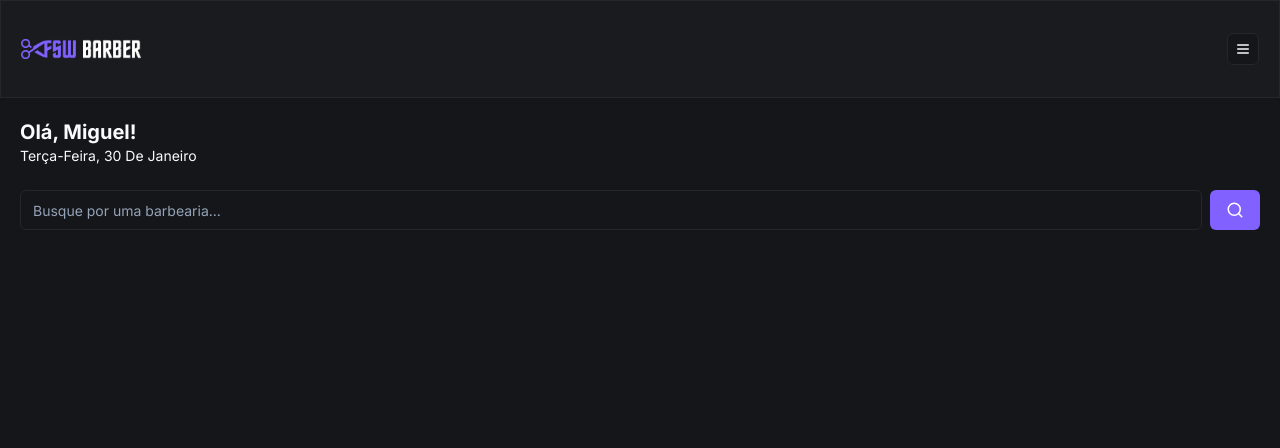
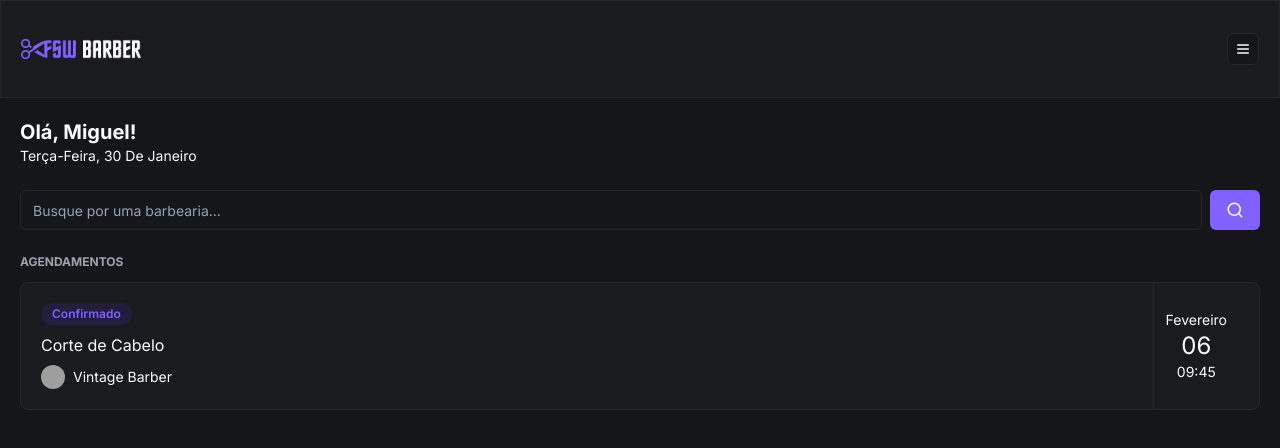
Before and after one commit to Augusto9237/sw-barber, a Next.js app: page / in a window 1280 px wide. Shown: the top 448 px of the page. Built offline with nearby package versions, Linux system fonts and the light colour scheme; grey boxes are pictures that could not be loaded.

Commit message:
feat: add initial book component

```diff
--- a/app/(home)/page.tsx
+++ b/app/(home)/page.tsx
@@ -2,6 +2,7 @@
 import Header from "../_components/header";
 import { ptBR } from 'date-fns/locale';
 import Search from './_components/search';
+import BookingItem from '../_components/booking-item';
 
 export default function Home() {
   return (
@@ -18,6 +19,11 @@
       <div className='px-5 mt-6'>
         <Search />
       </div>
+
+      <div className='px-5 mt-6'>
+        <h2 className='text-xs uppercase text-gray-400 font-bold mb-3'>Agendamentos</h2>
+        <BookingItem/>
+      </div>
     </div>
   );
 }
--- /dev/null
+++ b/app/_components/booking-item.tsx
@@ -0,0 +1,36 @@
+
+import { Avatar, AvatarFallback, AvatarImage } from "./ui/avatar";
+import { Badge } from "./ui/badge";
+import { Card, CardContent } from "./ui/card";
+
+export default function BookingItem() {
+    return (
+        <Card>
+            <CardContent className="flex flex-row justify-between p-5 py-0">
+                <div className="flex flex-col gap-2 py-5">
+                    <Badge className="bg-[#221C3D] text-primary hover:bg-[#221C3D] w-fit">
+                        Confirmado
+                    </Badge>
+
+                    <h2>Corte de Cabelo</h2>
+
+                    <div className="flex items-center gap-2">
+                        <Avatar className="w-6 h-6">
+                            <AvatarImage src="https://utfs.io/f/c97a2dc9-cf62-468b-a851-bfd2bdde775f-16p.png" />
+
+                            <AvatarFallback>A</AvatarFallback>
+                        </Avatar>
+
+                        <h3 className="text-sm">Vintage Barber</h3>
+                    </div>
+                </div>
+
+                <div className="flex flex-col justify-center items-center px-3 border-l border-solid border-secondary">
+                    <p className="text-sm">Fevereiro</p>
+                    <p className="text-2xl">06</p>
+                    <p className="text-sm">09:45</p>
+                </div>
+            </CardContent>
+        </Card>
+    )
+}
--- /dev/null
+++ b/app/_components/ui/avatar.tsx
@@ -0,0 +1,50 @@
+"use client"
+
+import * as React from "react"
+import * as AvatarPrimitive from "@radix-ui/react-avatar"
+
+import { cn } from "@/app/_lib/utils"
+
+const Avatar = React.forwardRef<
+  React.ElementRef<typeof AvatarPrimitive.Root>,
+  React.ComponentPropsWithoutRef<typeof AvatarPrimitive.Root>
+>(({ className, ...props }, ref) => (
+  <AvatarPrimitive.Root
+    ref={ref}
+    className={cn(
+      "relative flex h-10 w-10 shrink-0 overflow-hidden rounded-full",
+      className
+    )}
+    {...props}
+  />
+))
+Avatar.displayName = AvatarPrimitive.Root.displayName
+
+const AvatarImage = React.forwardRef<
+  React.ElementRef<typeof AvatarPrimitive.Image>,
+  React.ComponentPropsWithoutRef<typeof AvatarPrimitive.Image>
+>(({ className, ...props }, ref) => (
+  <AvatarPrimitive.Image
+    ref={ref}
+    className={cn("aspect-square h-full w-full", className)}
+    {...props}
+  />
+))
+AvatarImage.displayName = AvatarPrimitive.Image.displayName
+
+const AvatarFallback = React.forwardRef<
+  React.ElementRef<typeof AvatarPrimitive.Fallback>,
+  React.ComponentPropsWithoutRef<typeof AvatarPrimitive.Fallback>
+>(({ className, ...props }, ref) => (
+  <AvatarPrimitive.Fallback
+    ref={ref}
+    className={cn(
+      "flex h-full w-full items-center justify-center rounded-full bg-muted",
+      className
+    )}
+    {...props}
+  />
+))
+AvatarFallback.displayName = AvatarPrimitive.Fallback.displayName
+
+export { Avatar, AvatarImage, AvatarFallback }
--- /dev/null
+++ b/app/_components/ui/badge.tsx
@@ -0,0 +1,36 @@
+import * as React from "react"
+import { cva, type VariantProps } from "class-variance-authority"
+
+import { cn } from "@/app/_lib/utils"
+
+const badgeVariants = cva(
+  "inline-flex items-center rounded-full border px-2.5 py-0.5 text-xs font-semibold transition-colors focus:outline-none focus:ring-2 focus:ring-ring focus:ring-offset-2",
+  {
+    variants: {
+      variant: {
+        default:
+          "border-transparent bg-primary text-primary-foreground hover:bg-primary/80",
+        secondary:
+          "border-transparent bg-secondary text-secondary-foreground hover:bg-secondary/80",
+        destructive:
+          "border-transparent bg-destructive text-destructive-foreground hover:bg-destructive/80",
+        outline: "text-foreground",
+      },
+    },
+    defaultVariants: {
+      variant: "default",
+    },
+  }
+)
+
+export interface BadgeProps
+  extends React.HTMLAttributes<HTMLDivElement>,
+    VariantProps<typeof badgeVariants> {}
+
+function Badge({ className, variant, ...props }: BadgeProps) {
+  return (
+    <div className={cn(badgeVariants({ variant }), className)} {...props} />
+  )
+}
+
+export { Badge, badgeVariants }
--- a/package.json
+++ b/package.json
@@ -13,6 +13,7 @@
   },
   "dependencies": {
     "@prisma/client": "^5.8.1",
+    "@radix-ui/react-avatar": "^1.0.4",
     "@radix-ui/react-slot": "^1.0.2",
     "class-variance-authority": "^0.7.0",
     "clsx": "^2.1.0",
```
Also changed, not shown: 1 other file (tests, documents, lock files or other folders).
